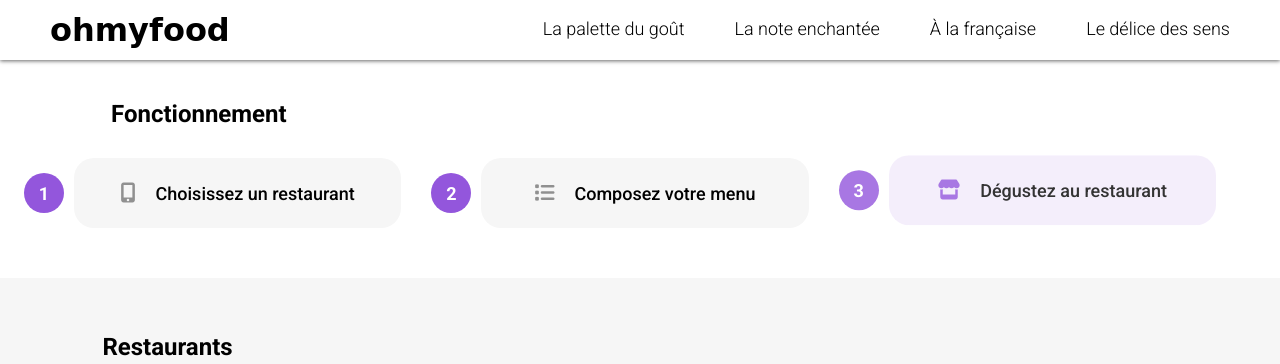
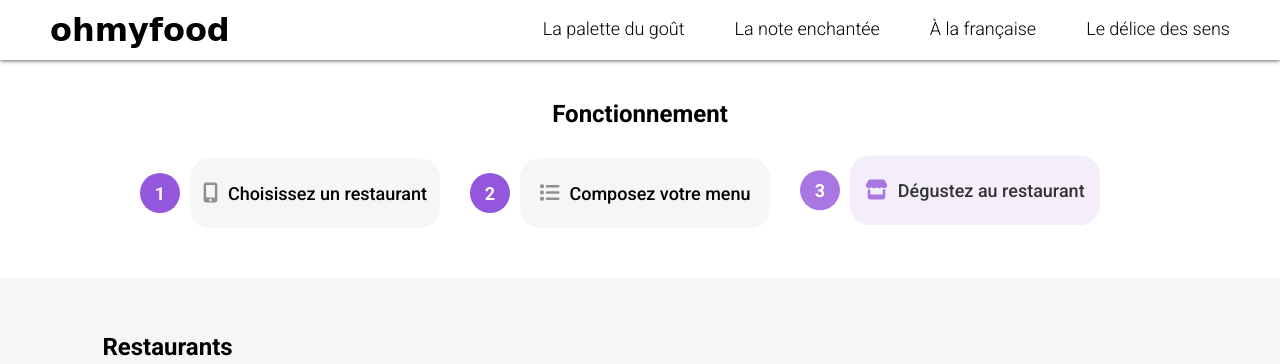
Before and after one commit to OrionFE/Projet-3, a website: page index.html in a window 1280 px wide. Shown: the top 364 px of the page. Drawn offline with Linux system fonts and the light colour scheme; a web font is replaced by a local one.

Commit message:
bugfix center fonctionnement

```diff
--- a/index.html
+++ b/index.html
@@ -34,7 +34,7 @@
             <p class="description__text">Découvrez des restaurants d'exception, séléctionnés par nos soins.</p>
 
             <a class="link-rest" href="#restaurants">
-                <span class="description__btn btn">nos restaurants</span>
+                <span class="description__btn btn">Nos restaurants</span>
             </a>
 
         </div>
--- a/sass/layout/_fonctionnement.scss
+++ b/sass/layout/_fonctionnement.scss
@@ -30,10 +30,13 @@
     @include desktop{
 
         &__title{
-            margin-left: 47px;
+            margin-left: 0;
+            align-self: unset;
+            width: unset;
         }
 
         &__list{
+            width: fit-content;
             flex-direction: row;
             gap: 80px;
             padding-left: 10px;
@@ -96,7 +99,8 @@
     }
 
     @include desktop{
-        max-width: 400px;
+        width: 250px;
+        gap: 10px;
         opacity: 0;
 
         $elements: 3;
```
Also changed, not shown: public/style.css, 1 other file.
